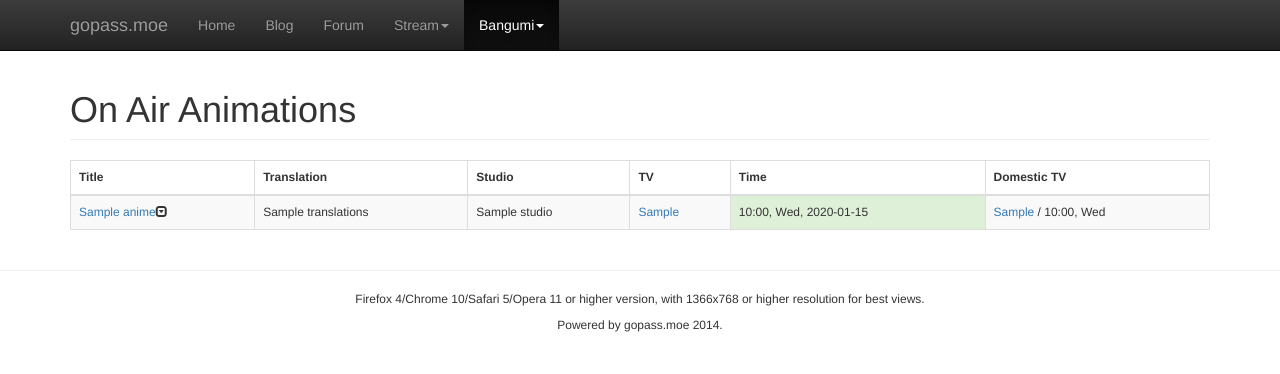
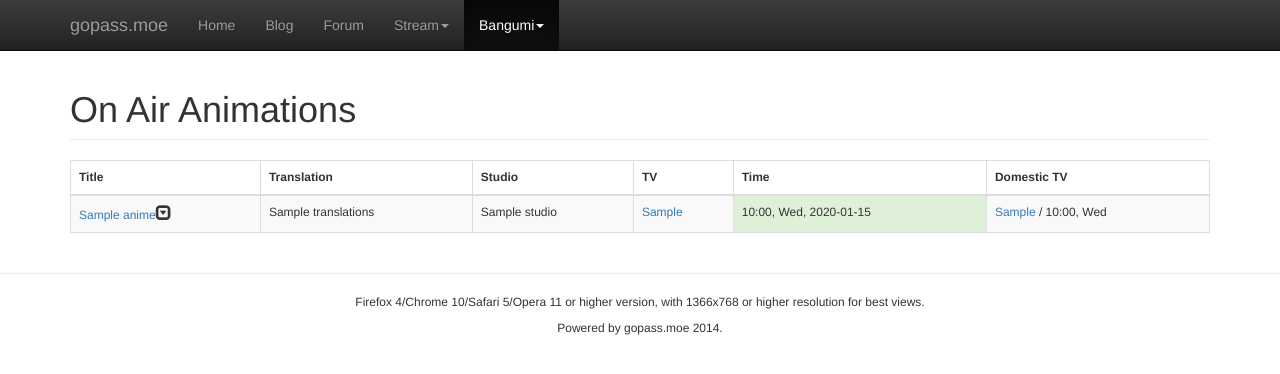
Before and after one commit to jffifa/gopass_moe, a Django app: template kotoridb/templates/kotoridb/on_air.html in a window 1280 px wide. Shown: the top 374 px of the page. Run offline with Django 3.2, Linux system fonts and the light colour scheme; the template is opened without the code that fills it: most values are stand-ins (such as "Sample title", 1, 10 or a date in 2020); some libraries are stand-ins or nearby versions.

Commit message:
modified

```diff
--- a/kotoridb/templates/kotoridb/on_air.html
+++ b/kotoridb/templates/kotoridb/on_air.html
@@ -19,7 +19,7 @@
 <tbody>
     {% for a in animes %}
     <tr>
-        <td>{% if a.homepage %}<a href="{{ a.homepage }}">{% endif %}{{ a.title }}{% if a.homepage %}</a>{% endif %}<span class="glyphicon glyphicon-collapse-down"></span></td>
+        <td>{% if a.homepage %}<a href="{{ a.homepage }}">{% endif %}{{ a.title }}{% if a.homepage %}</a>{% endif %}<span class="glyphicon glyphicon-collapse-down" style="font-size:16px"></span></td>
         <td>{% if a.translations %}{{ a.translations }}{% endif %}</td>
         <td>{{ a.studio.name }}{% if a.studio.translations %}{% endif %}</td>
         <td>{% if a.on_air_link %}<a href="{{ a.on_air_link}}">{% endif %}
```
